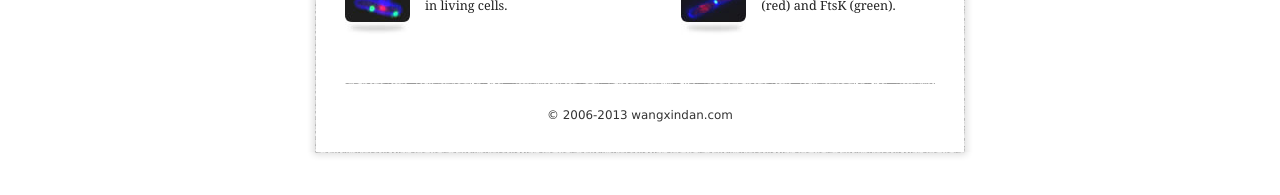
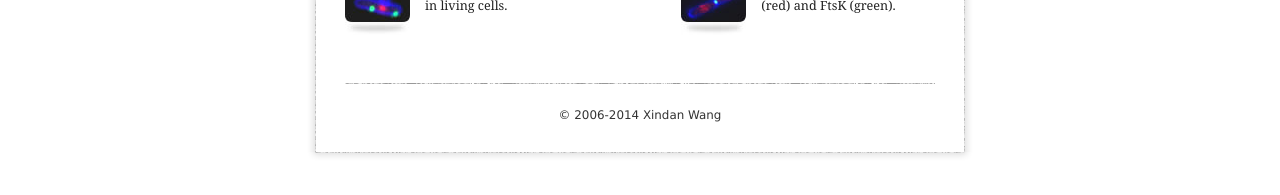
Before and after one commit to xindan/xindan.github.io, a Jekyll site: the page built from index.html, in a window 1280 px wide. Shown: the part 625-820 px from the top of the page. Built offline with Jekyll 4.4.1, drawn with Linux system fonts in a browser that asks for light colours; Markdown is read by kramdown in place of the engine named in the settings.

Commit message:
Update footer

```diff
--- a/_layouts/default.html
+++ b/_layouts/default.html
@@ -44,7 +44,7 @@
 			<div class="line"></div>
 			<ul>
 				<li class="copy">
-					&copy; 2006-2013 <a href="/">wangxindan.com</a>
+					&copy; 2006-2014 <a href="/">Xindan Wang</a>
 				</li>
 			</ul>
 		</div>
```
